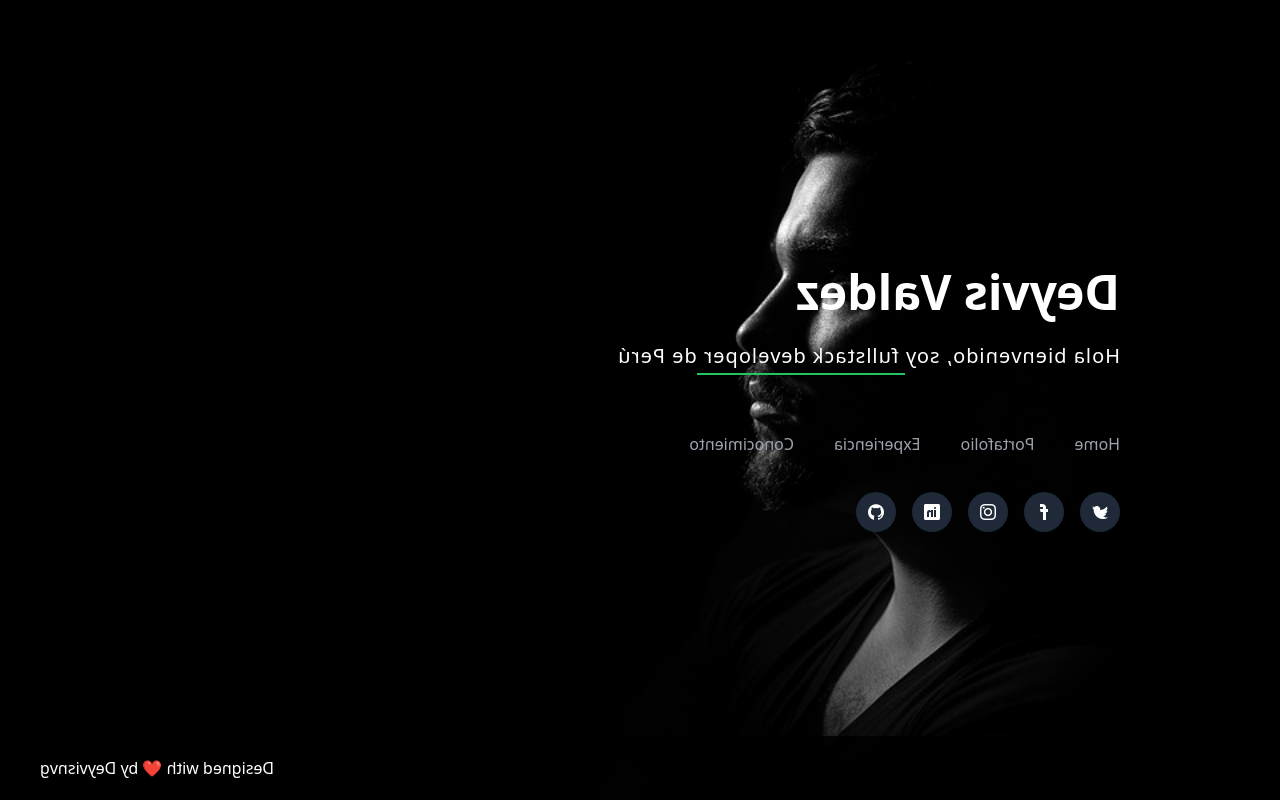
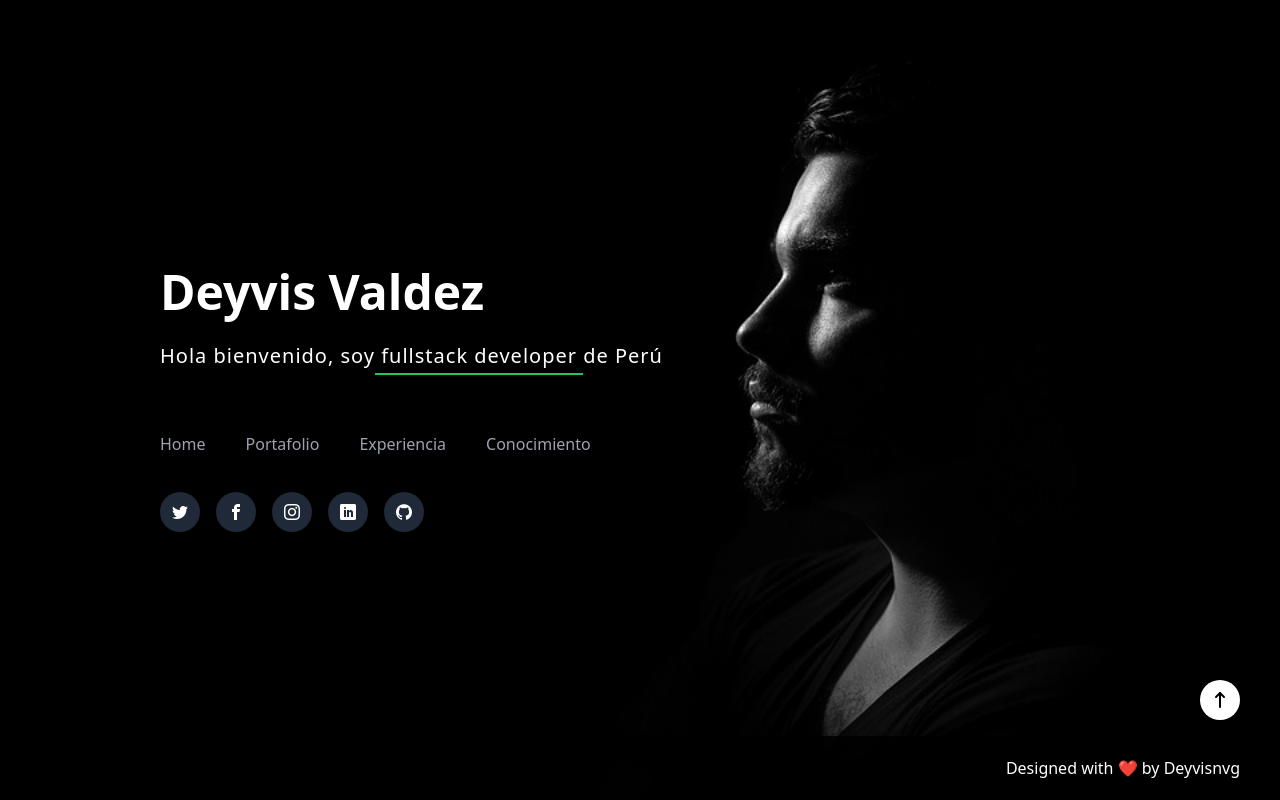
Before and after one commit to deyvisnvg/portafolio-dnvg, a React (Vite) app: page / in a window 1280 px wide. Built offline with nearby package versions, Linux system fonts and the light colour scheme.

Commit message:
feat(deyvisnvg):  Implement top despliegue

```diff
--- /dev/null
+++ b/src/components/DespliegueTop/index.jsx
@@ -0,0 +1,10 @@
+import { createElement } from "react";
+import { IconArrowNarrowUp } from "@tabler/icons-react";
+
+export default function DespliegueTop() {
+    return (
+        <div className="fixed right-10 bottom-20 bg-white text-black rounded-full p-2">
+            <a href="#top">{createElement(IconArrowNarrowUp)}</a>
+        </div>
+    )
+}
--- a/src/pages/Portafolio/index.jsx
+++ b/src/pages/Portafolio/index.jsx
@@ -1,15 +1,15 @@
-import { Conocimiento, Experiencia, Footer, Header, Proyectos } from "../../components";
-import "./Portafolio.css"
+import { Conocimiento, Experiencia, Footer, Header, Proyectos, DespliegueTop } from "../../components";
+import "./Portafolio.css";
 
 export default function Portafolio() {
     return (
-        <div className="h-screen scale-x-[-1] px-14 sm:px-32 md:px-20 lg:px-20 xl:px-40 overflow-y-scroll scroll-smooth relative">
+        <div className="h-screen px-14 sm:px-32 md:px-20 lg:px-20 xl:px-40 overflow-y-scroll scroll-smooth relative">
             <Header />
             <Proyectos />
             <Experiencia />
             <Conocimiento />
             <Footer />
+            <DespliegueTop />
         </div>
-
     )
 }
```
